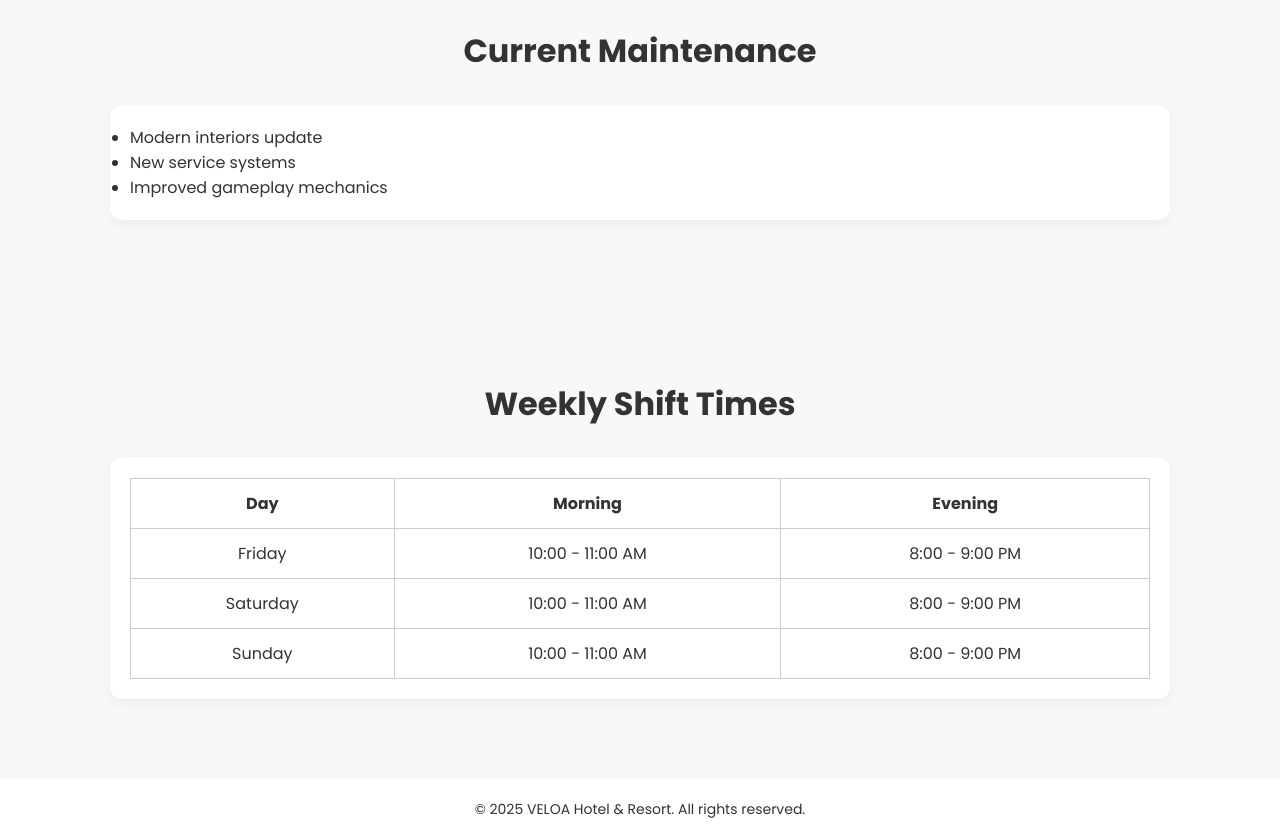
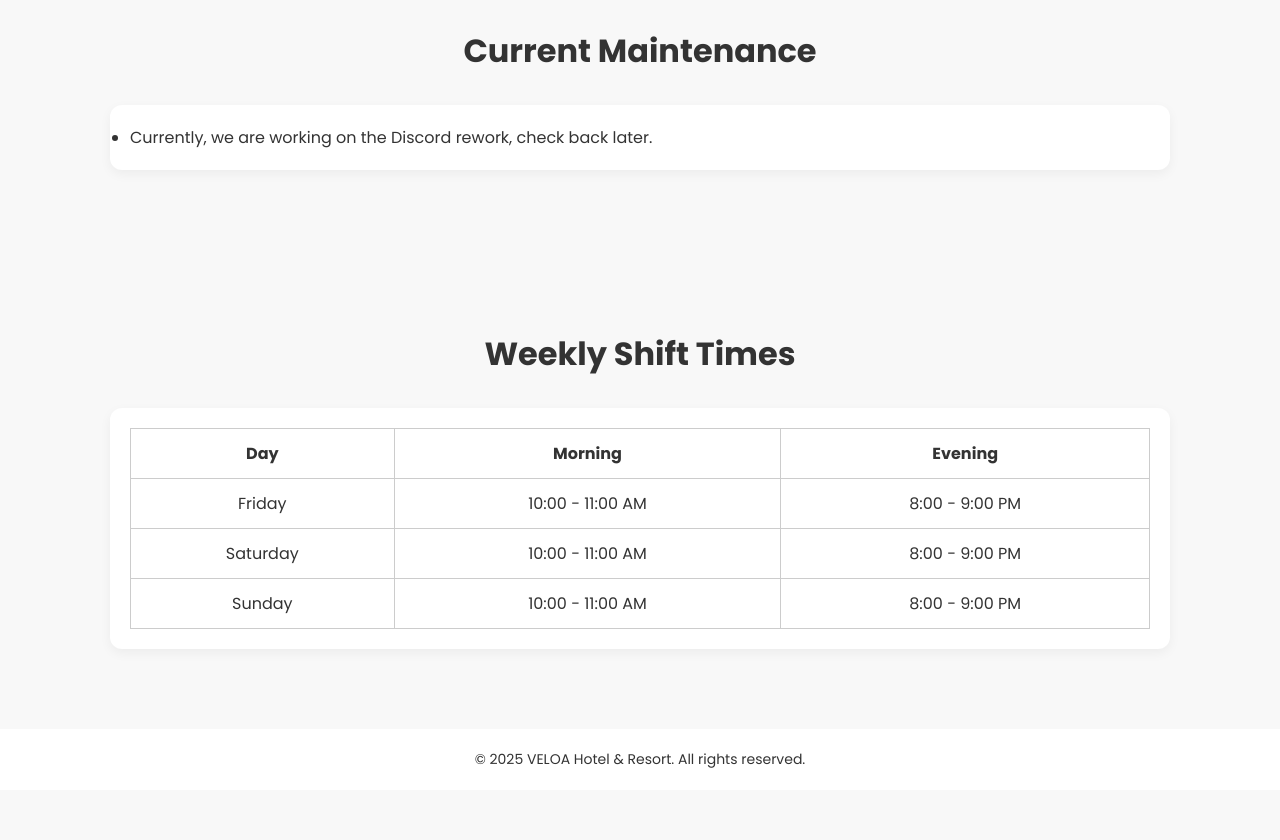
Before and after one commit to veloahrroblox/veloastatus, a plain HTML site: page index.html in a window 1280 px wide. Shown: the part 1260-2100 px from the top of the page. After the commit the page ends 2050 px from the top, so only its background shows below. Drawn offline with Linux system fonts and the light colour scheme.

Commit message:
index.html

```diff
--- a/index.html
+++ b/index.html
@@ -57,9 +57,7 @@
     <h2>Current Maintenance</h2>
     <div class="card">
       <ul>
-        <li>Modern interiors update</li>
-        <li>New service systems</li>
-        <li>Improved gameplay mechanics</li>
+        <li>Currently, we are working on the Discord rework, check back later.</li>
       </ul>
     </div>
   </section>
```
